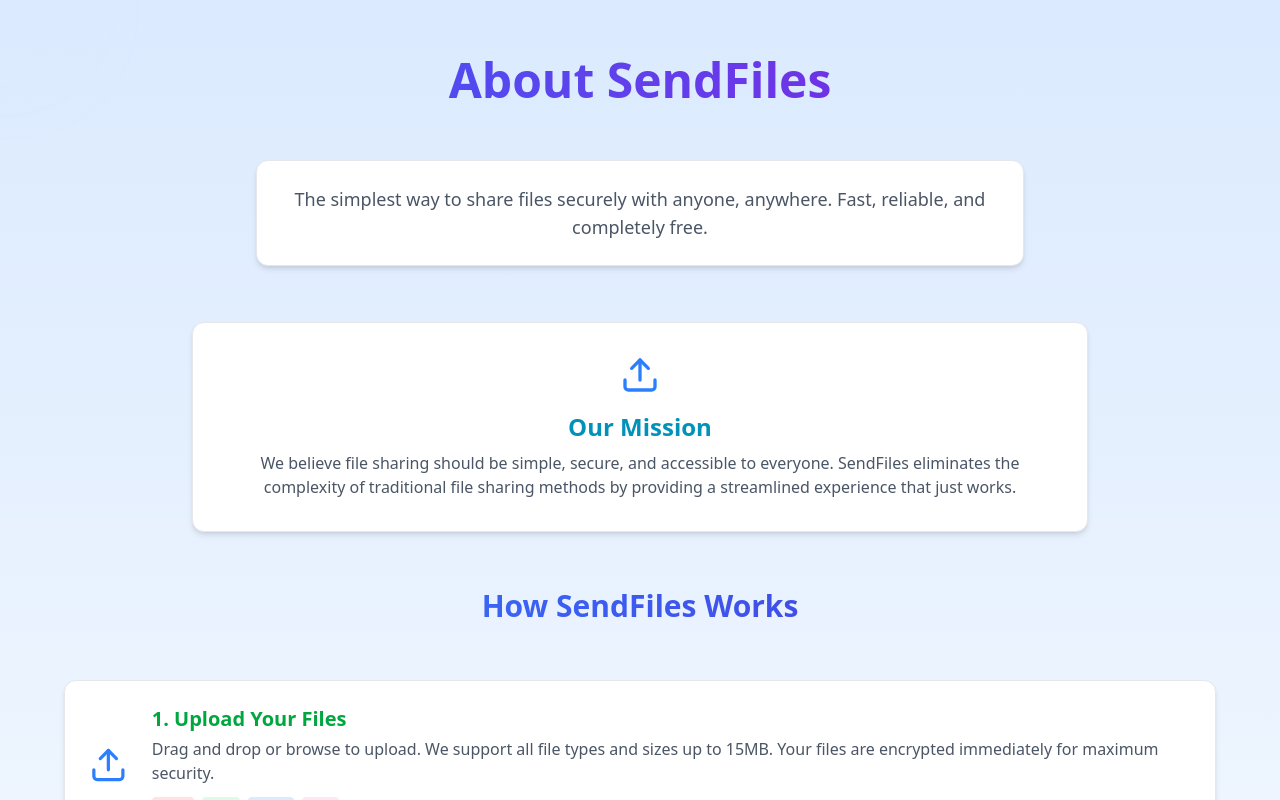
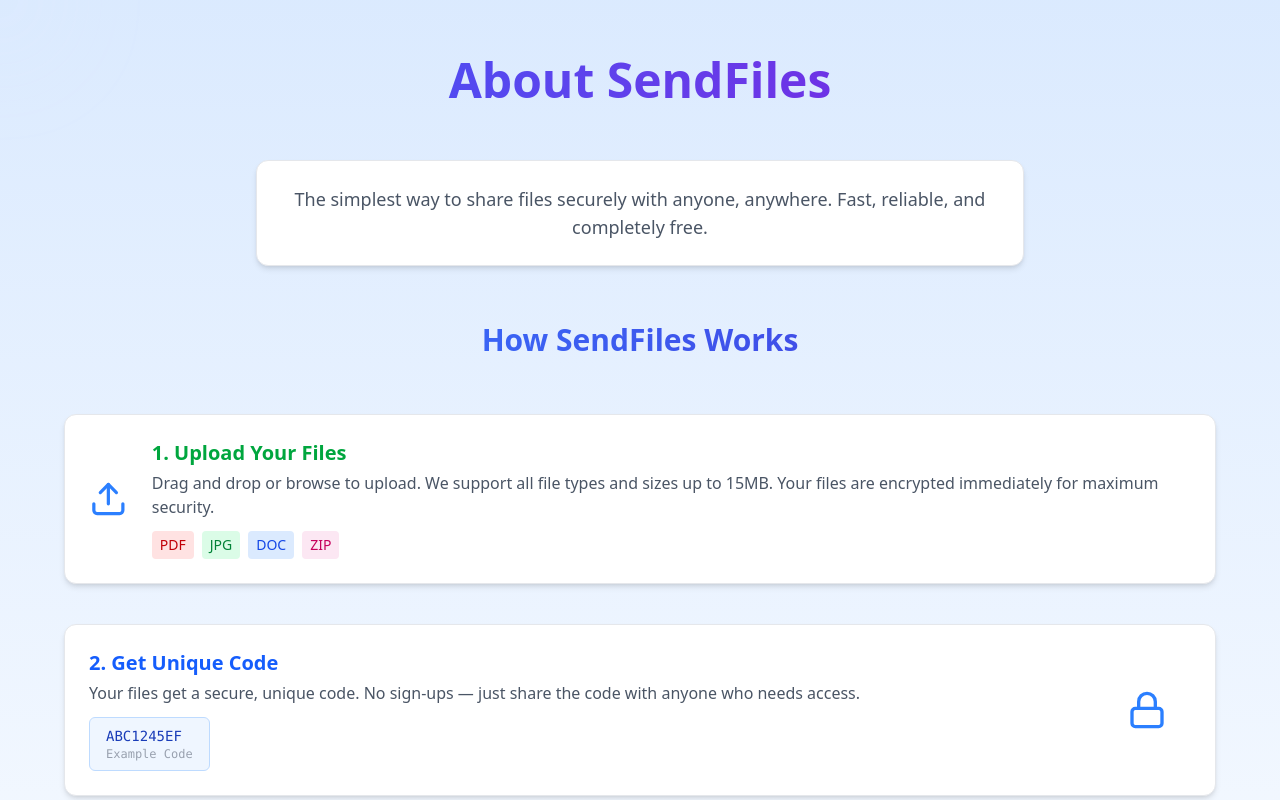
Before and after one commit to gargavi-oss/send-files, a React (Vite) app in the folder frontend/: page /about in a window 1280 px wide. Shown: the top 800 px of the page. Built offline with nearby package versions, Linux system fonts and the light colour scheme.

Commit message:
changes in about

```diff
--- a/frontend/src/components/About.jsx
+++ b/frontend/src/components/About.jsx
@@ -25,13 +25,6 @@ const About = () => {
           </p>
         </div>
 
-        <div className="border border-gray-200 rounded-xl p-8 text-center shadow-md bg-white max-w-4xl mx-auto">
-          <Upload className="mx-auto w-10 h-10 text-blue-500 mb-4" />
-          <h2 className="text-2xl font-semibold text-cyan-600 mb-2">Our Mission</h2>
-          <p className="text-gray-600">
-            We believe file sharing should be simple, secure, and accessible to everyone. SendFiles eliminates the complexity of traditional file sharing methods by providing a streamlined experience that just works.
-          </p>
-        </div>
 
         <motion.h2
           initial={{ opacity: 0, y: -10 }}
```
